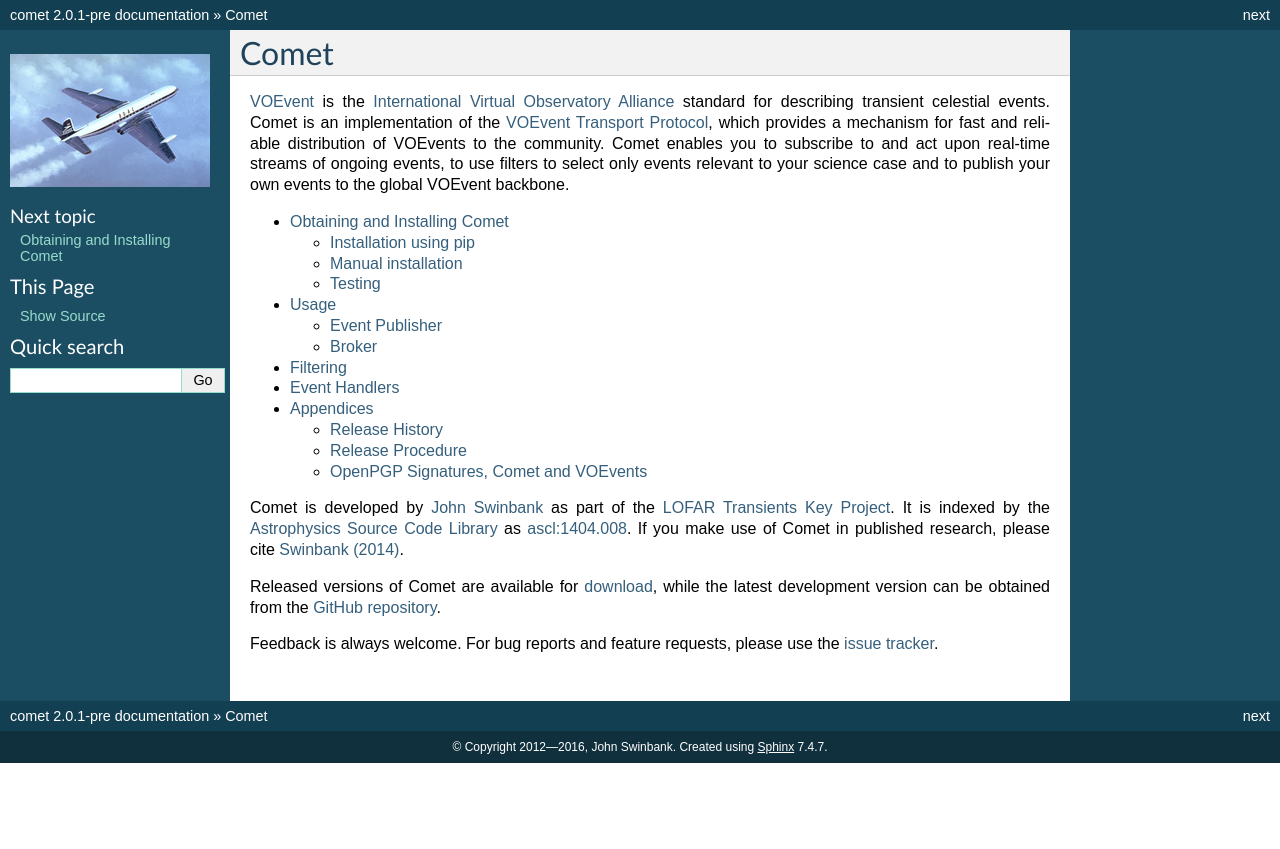
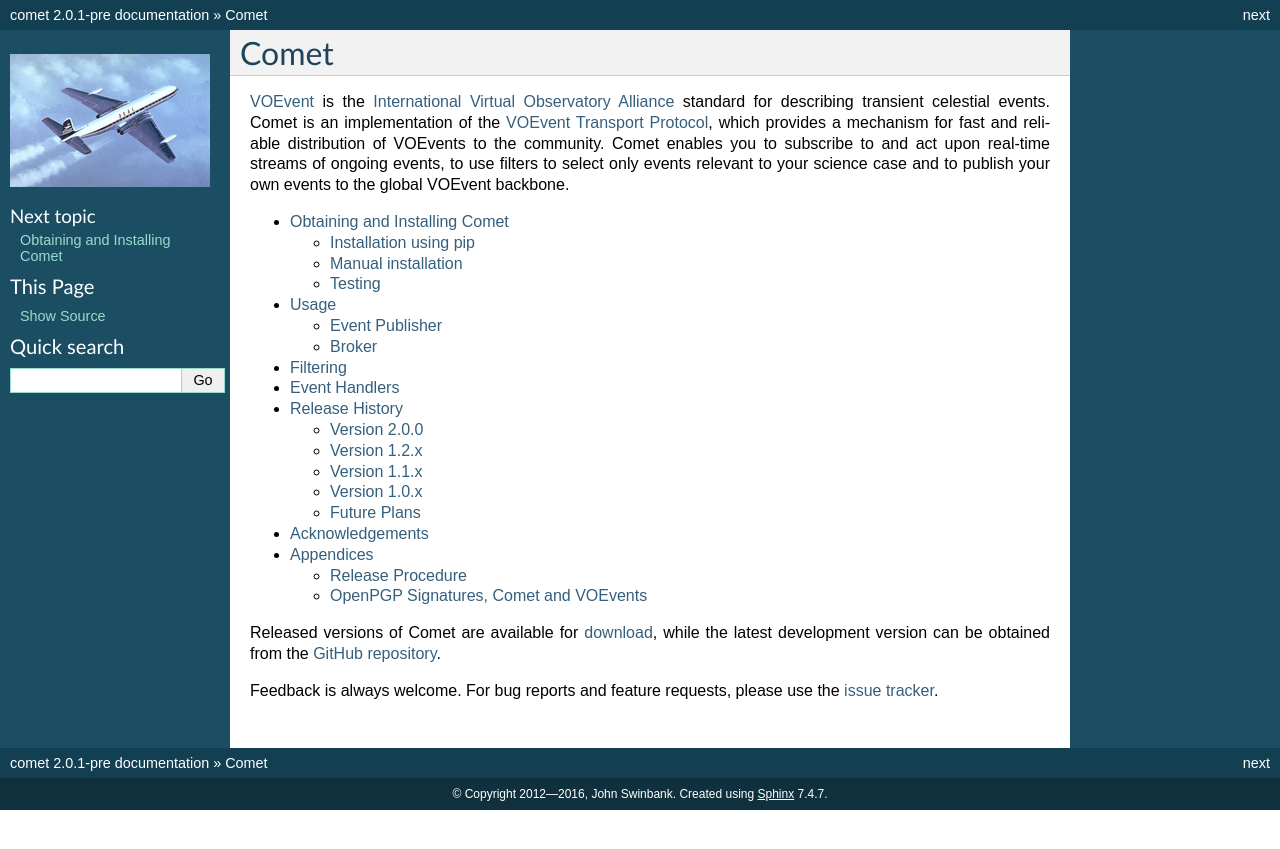
Before and after one commit to jdswinbank/Comet, a Sphinx documentation site: the page built from docs/index.rst, in a window 1280 px wide. Shown: the top 849 px of the page. Built offline with Sphinx 7.4.7, drawn with Linux system fonts in a browser that asks for light colours.

```diff
--- a/docs/appendix/index.rst
+++ b/docs/appendix/index.rst
@@ -2,6 +2,5 @@ Appendices
 ==========
 
 .. toctree::
-   history
    release
    VOEvent-OpenPGP
--- a/docs/index.rst
+++ b/docs/index.rst
@@ -17,14 +17,9 @@ to publish your own events to the global VOEvent backbone.
    usage/index
    filtering
    handlers
+   history
+   credits
    appendix/index
-
-Comet is developed by `John Swinbank <http://swinbank.org/>`_ as part of the
-`LOFAR Transients Key Project <http://www.transientskp.org/>`_. It is indexed
-by the `Astrophysics Source Code Library <http://asterisk.apod.com/wp/>`_ as
-`ascl:1404.008 <http://ascl.net/1404.008>`_. If you make use of Comet in
-published research, please cite `Swinbank (2014)
-<http://dx.doi.org/10.1016/j.ascom.2014.09.001>`_.
 
 Released versions of Comet are available for :ref:`download <sec-history>`,
 while the latest development version can be obtained from the `GitHub
```
Also changed, not shown: docs/credits.rst (added, +19 -0 lines), docs/history.rst (renamed from docs/appendix/history.rst).
